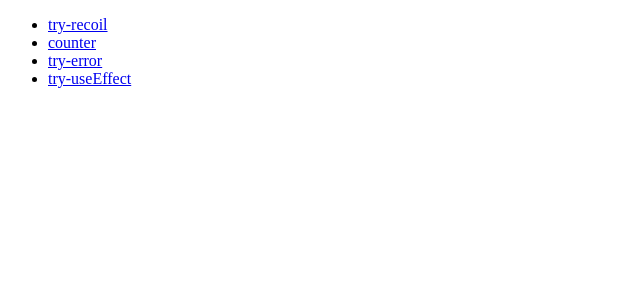
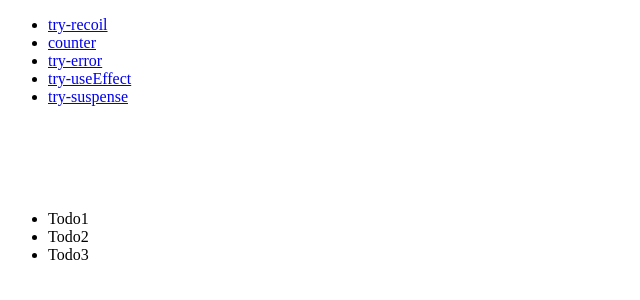
Before and after one commit to pochon-tech-pro/recoil-try, a React (Create React App) app: page /try-suspense in a window 1280 px wide. Shown: the top 300 px of the page, without its empty margins (0-640 px from the left). Built offline with nearby package versions, Linux system fonts and the light colour scheme.

Commit message:
feat: Suspenseを試す

```diff
--- a/src/App.tsx
+++ b/src/App.tsx
@@ -5,6 +5,7 @@ import {Routes, Route, Link} from 'react-router-dom';
 import TryErrorBoundary from "./TryErrorBoundary";
 import TryErrorBoundaryInvalidSample from "./TryErrorBoundaryInvalidSample";
 import TryUseEffect from "./TryUseEffect";
+import TrySuspense from "./TrySuspense";
 
 const App: VFC = () => {
     return (
@@ -14,14 +15,18 @@ const App: VFC = () => {
                 <li><Link to={"counter"}>counter</Link></li>
                 <li><Link to={"try-error"}>try-error</Link></li>
                 <li><Link to={"try-use-effect"}>try-useEffect</Link></li>
+                <li><Link to={"try-suspense"}>try-suspense</Link></li>
             </ul>
             <br/><br/><br/><br/>
             <Routes>
                 <Route path={"/"} element={<>Recoil Practice</>}/>
                 <Route path={"/try-recoil"} element={<TryRecoilAtomAndSelector/>}/>
                 <Route path={"/counter"} element={<Counter/>}/>
-                <Route path={"/try-error"} element={<TryErrorBoundary><TryErrorBoundaryInvalidSample/></TryErrorBoundary>}/>
+                <Route path={"/try-error"}
+                       element={<TryErrorBoundary><TryErrorBoundaryInvalidSample/></TryErrorBoundary>}/>
                 <Route path={"/try-use-effect"} element={<TryUseEffect/>}/>
+                <Route path={"/try-suspense"} element={<TrySuspense/>}/>
+
             </Routes>
         </>
     )
--- /dev/null
+++ b/src/TrySuspense.tsx
@@ -0,0 +1,49 @@
+import React, {Suspense} from 'react';
+
+const wrapPromise = (promise: Promise<string[]>) => {
+    let status: string = 'pending'
+    let result: string[]
+
+    const suspender = promise.then(
+        (r: string[]) => {
+            status = 'fulfilled'
+            result = r
+        },
+        (e: any) => {
+            status = 'rejected'
+            result = e
+        });
+
+    return () => {
+        if (status === 'pending') {
+            throw suspender;
+        } else if (status === 'rejected') {
+            throw result;
+        } else {
+            return result;
+        }
+    };
+}
+
+const fetchTodoList = (delay: number) => {
+    const promise = new Promise<string[]>((resolve, _) => {
+        setTimeout(() => {
+            resolve(['Todo1', 'Todo2', 'Todo3']);
+        }, delay)
+    })
+
+    return wrapPromise(promise)
+}
+const todoListResource = fetchTodoList(1500)
+
+const TodoList = () => {
+    // todoListResource()の呼び出しで取得が開始しているわけではない。（再度画面遷移すればわかる）
+    // 宣言的に呼び出しされた後のことを考えてDOMの構築定義を行っている。
+    return <ul>{todoListResource().map((todo: string, idx: number) => <li key={idx}>{todo}</li>)}</ul>
+};
+
+export const TrySuspense = () => {
+    return <Suspense fallback={<>Loading...</>}><TodoList/></Suspense>
+};
+
+export default TrySuspense;
```
